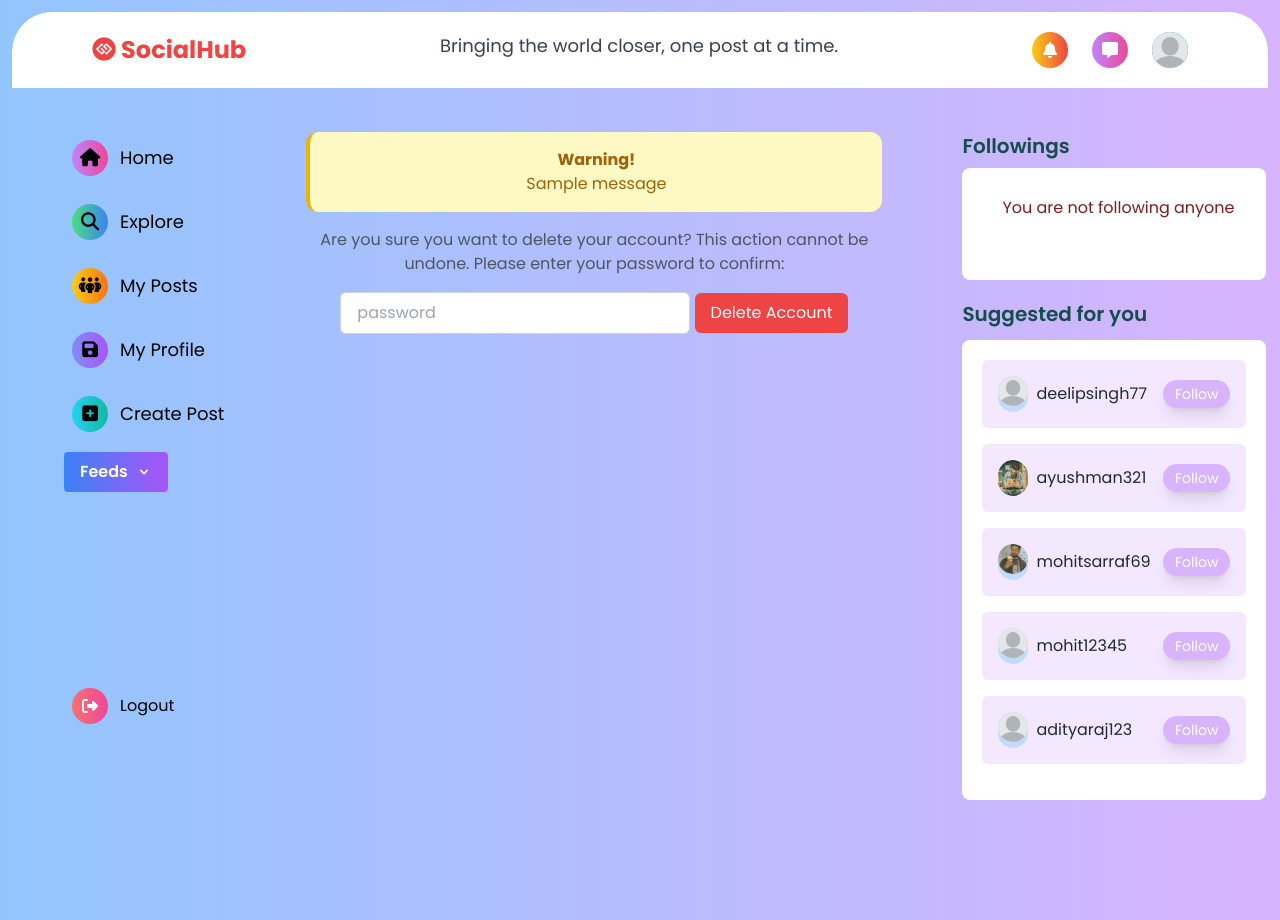
After one commit to deelipsingh77/socialhub, a Django app: page /delete_account/ in a window 1280 px wide. The commit adds this page. Run offline with Django 5.2, Linux system fonts and the light colour scheme; a user stored in the database is signed in; data comes from the database, SQL or seed files in the repository; both versions use the stored data as it was after the commit; one stand-in notice (Sample message) is shown; some libraries are stand-ins or nearby versions.

Commit message:
delete post and delete account functionality added

```diff
--- /dev/null
+++ b/core/templates/delete_account.html
@@ -0,0 +1,26 @@
+{% extends 'home.html' %}
+
+{% block title %}
+  Edit Profile
+{% endblock %}
+
+{% block content %}
+  <form method="POST" class="text-center">
+    {% if messages %}
+    <div class="mb-4">
+      {% for message in messages %}
+        <div class="bg-yellow-100 border-l-4 rounded-xl border-yellow-500 text-yellow-700 p-4" role="alert">
+          <p class="font-bold">Warning!</p>
+          <p>{{ message }}</p>
+        </div>
+      {% endfor %}
+    </div>
+  {% endif %}
+
+
+    {% csrf_token %}
+    <p class="mb-4 text-gray-600">Are you sure you want to delete your account? This action cannot be undone. Please enter your password to confirm:</p>
+    <input placeholder="password" type="password" name="password" id="password" class="border border-gray-300 rounded-md px-4 py-2 mb-4 outline-none" />
+    <button class="px-4 py-2 bg-red-500 text-white rounded-md hover:bg-red-600 focus:outline-none focus:bg-red-600" type="submit">Delete Account</button>
+  </form>
+{% endblock %}
--- a/core/urls.py
+++ b/core/urls.py
@@ -6,6 +6,7 @@ urlpatterns = [
     path("<username>/home/", views.home, name="home"),
     path("<username>/search/", views.search_page, name="search"),
     path("<username>/my_profile/", views.my_profile, name="my_profile"),
+    path("delete_account/", views.delete_account, name="delete_account"),
     path("<username>/my_posts/", views.my_posts, name="my_posts"),
     path("<username>/create_post/", views.create_post, name="create_posts"),
     path("<id>/delete_post/", views.delete_post, name="delete_post"),
@@ -29,4 +30,6 @@ urlpatterns = [
     ),
     path("<username>/foods_feeds/", views.foods_feeds, name="foods_feeds"),
     path("<username>/education_feeds/", views.education_feeds, name="education_feeds"),
+
+
 ]
--- a/core/views.py
+++ b/core/views.py
@@ -5,6 +5,8 @@ from django.contrib.auth.decorators import login_required
 from django.contrib.auth.models import User
 from users.models import UserProfile
 from .models import Post, Like, Comment
+from django.contrib.auth import authenticate
+from django.contrib import messages
 from django.dispatch import receiver
 import os
 import requests
@@ -30,6 +32,36 @@ def fetch_api_data(request, type):
     except Exception as e:
         return JsonResponse({"error": str(e)}, status=500)
 
+@login_required(login_url="/landing/")
+def delete_account(request):
+    user = request.user
+    user_profile = UserProfile.objects.get(user=user)
+    posts = Post.objects.all().order_by("-pub_date")
+    comments = Comment.objects.all()
+    likes = Like.objects.filter(user=user)
+    all_followings = get_followings(user_profile)
+    all_users = UserProfile.objects.all()
+
+    if(request.method=="POST"):
+        password=request.POST.get("password")
+        user = authenticate(username=request.user.username, password=password)
+        if user:
+            user.delete()
+            messages.warning(request,"You account is succesfully deleted")
+            return redirect("/landing/")
+        else:
+            messages.error(request,"Worng password")
+    context = {
+        "user": user,
+        "user_profile": user_profile,
+        "posts": posts,
+        "comments": comments,
+        "likes": likes,
+        "following_profiles": all_followings,
+        "all_users": all_users,
+    }
+
+    return render(request, "delete_account.html", context)
 
 @login_required(login_url="/landing/")
 def home(request, username):
```
Also changed, not shown: core/templates/myprofile.html (+13 -6 lines), core/templates/posts.html (+26 -51 lines), db.sqlite3, media/posts/ea3635a1-1508-4589-aeeb-e0d78fba8737.jpg (deleted).
